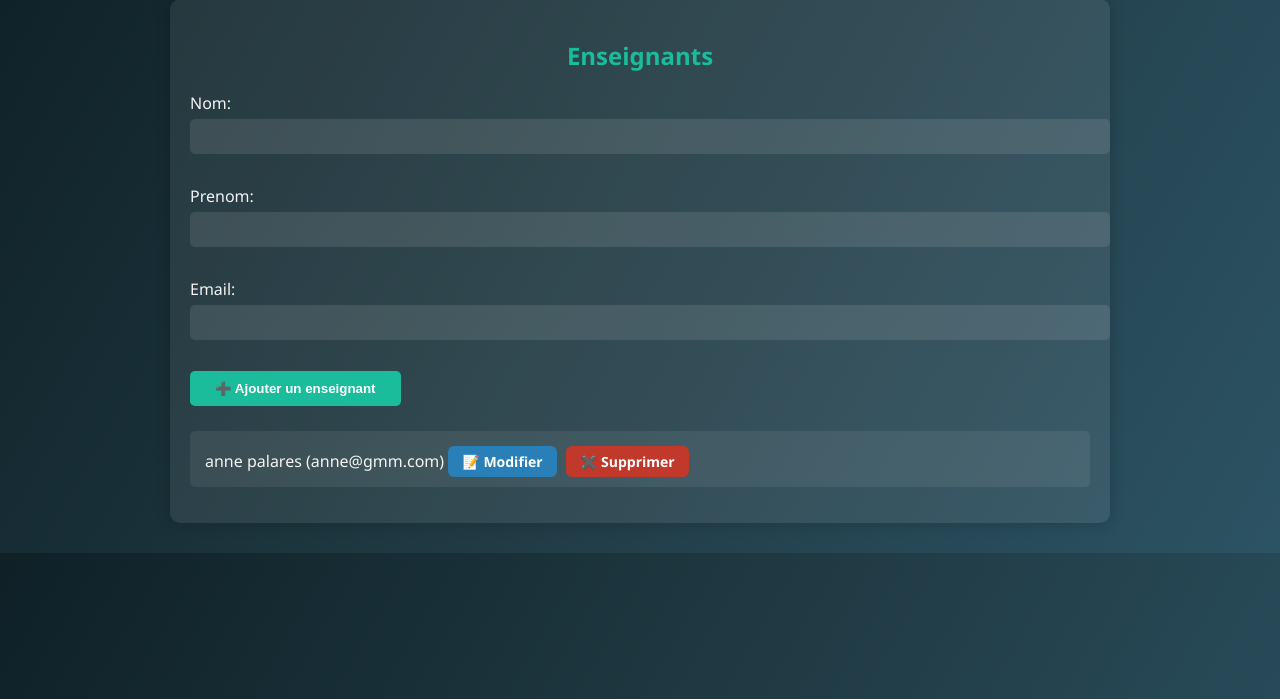
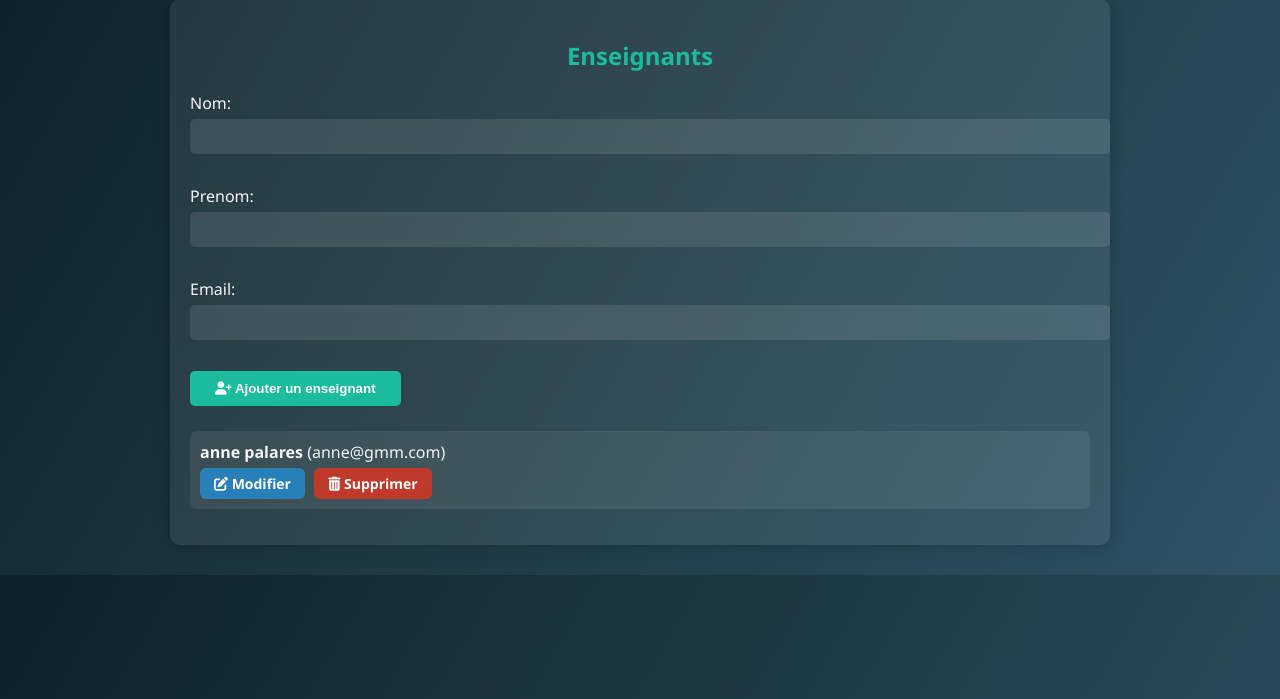
Before and after one commit to NolanHoarau/SAE_203_Absence, a Django app: page /enseignants/ in a window 1280 px wide. Shown: the part 101-800 px from the top of the page. Run offline with Django 5.2, Linux system fonts and the light colour scheme; data comes from the database, SQL or seed files in the repository.

Commit message:
Update enseignants.html

```diff
--- a/Django/SAE_203DJANGO-master/gestion_absences/absences/templates/absences/enseignants.html
+++ b/Django/SAE_203DJANGO-master/gestion_absences/absences/templates/absences/enseignants.html
@@ -1,20 +1,32 @@
 {% extends 'absences/base.html' %}
 {% block content %}
     <h2>Enseignants</h2>
+
+    <!-- Formulaire d'ajout -->
     <form method="post">
         {% csrf_token %}
         {{ form.as_p }}
-        <button type="submit" class="btn-ajouter">➕ Ajouter un enseignant</button>
+        <button type="submit" class="btn-ajouter">
+            <i class="fas fa-user-plus"></i> Ajouter un enseignant
+        </button>
     </form>
 
+    <!-- Liste des enseignants -->
     <ul>
         {% for enseignant in enseignants %}
-            <li>
-                {{ enseignant.prenom }} {{ enseignant.nom }} ({{ enseignant.email }})
+            <li style="background-color: rgba(255, 255, 255, 0.07); padding: 10px; border-radius: 6px; margin-bottom: 10px;">
+                <strong>{{ enseignant.prenom }} {{ enseignant.nom }}</strong> ({{ enseignant.email }})<br>
 
-                <a href="{% url 'modifier_enseignant' enseignant.id %}" class="btn-modifier">📝 Modifier</a>
-                <a href="{% url 'supprimer_enseignant' enseignant.id %}" class="btn-supprimer">✖️ Supprimer</a>
+                <!-- Boutons d'action -->
+                <a href="{% url 'modifier_enseignant' enseignant.id %}" class="btn-modifier">
+                    <i class="fas fa-edit"></i> Modifier
+                </a>
+                <a href="{% url 'supprimer_enseignant' enseignant.id %}" class="btn-supprimer">
+                    <i class="fas fa-trash-alt"></i> Supprimer
+                </a>
             </li>
+        {% empty %}
+            <li>Aucun enseignant enregistré.</li>
         {% endfor %}
     </ul>
 {% endblock %}
```
